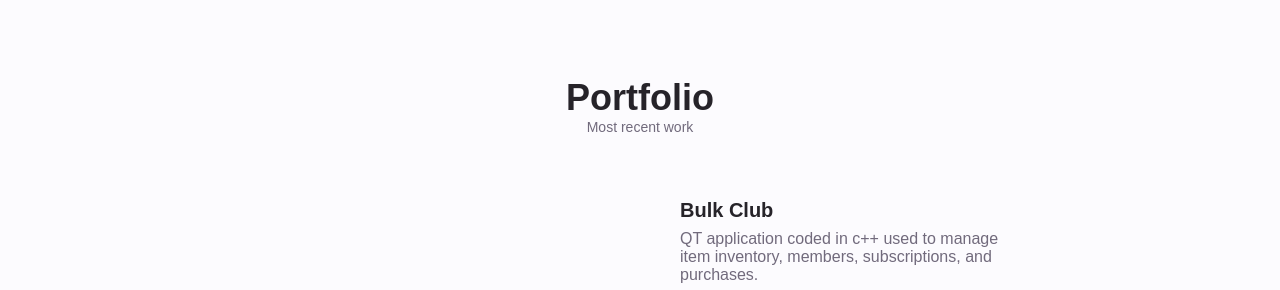
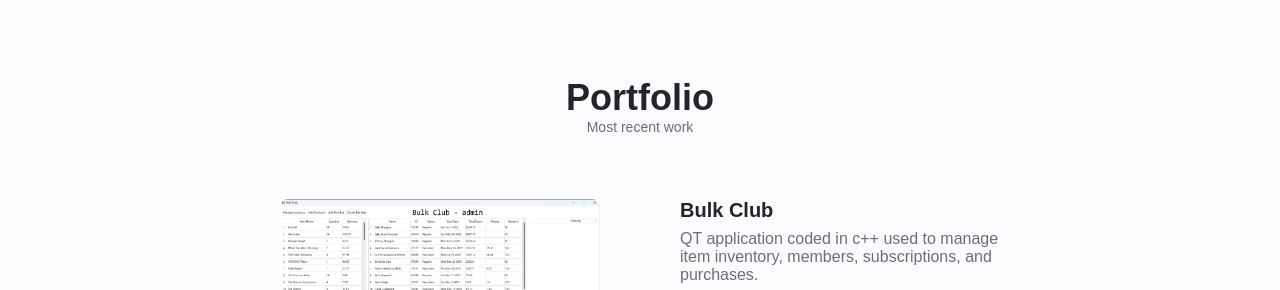
Before and after one commit to Chimppy1/Chimppy1.github.io, a plain HTML site: page index.html in a window 1280 px wide. Shown: the part 1776-2066 px from the top of the page. Drawn offline with nearby package versions, Linux system fonts and the light colour scheme.

Commit message:
Update index.html

```diff
--- a/index.html
+++ b/index.html
@@ -388,7 +388,7 @@
 
                         <!--==================== PORTFOLIO 3 ====================-->
                         <div class="portfolio__content grid swiper-slide">
-                            <img src="assets/img/Screenshot 2023-06-07 151248.png" alt="" class="portfolio__img">
+                            <img src="assets/img/Screenshot 2023-06-07 151248.jpg" alt="" class="portfolio__img">
 
                             <div class="portfolio__data">
                                 <h3 class="portfolio__title">Bulk Club</h3>
```
